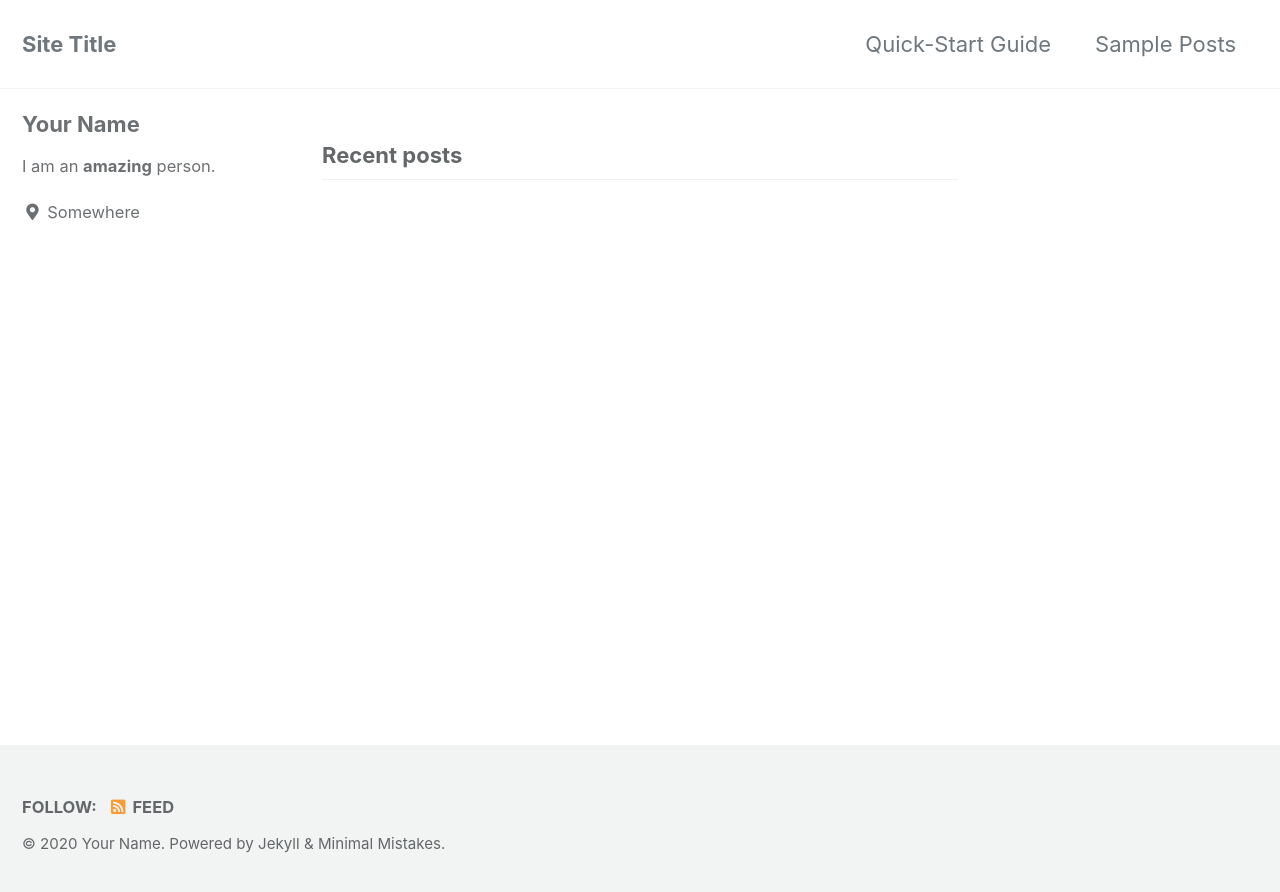
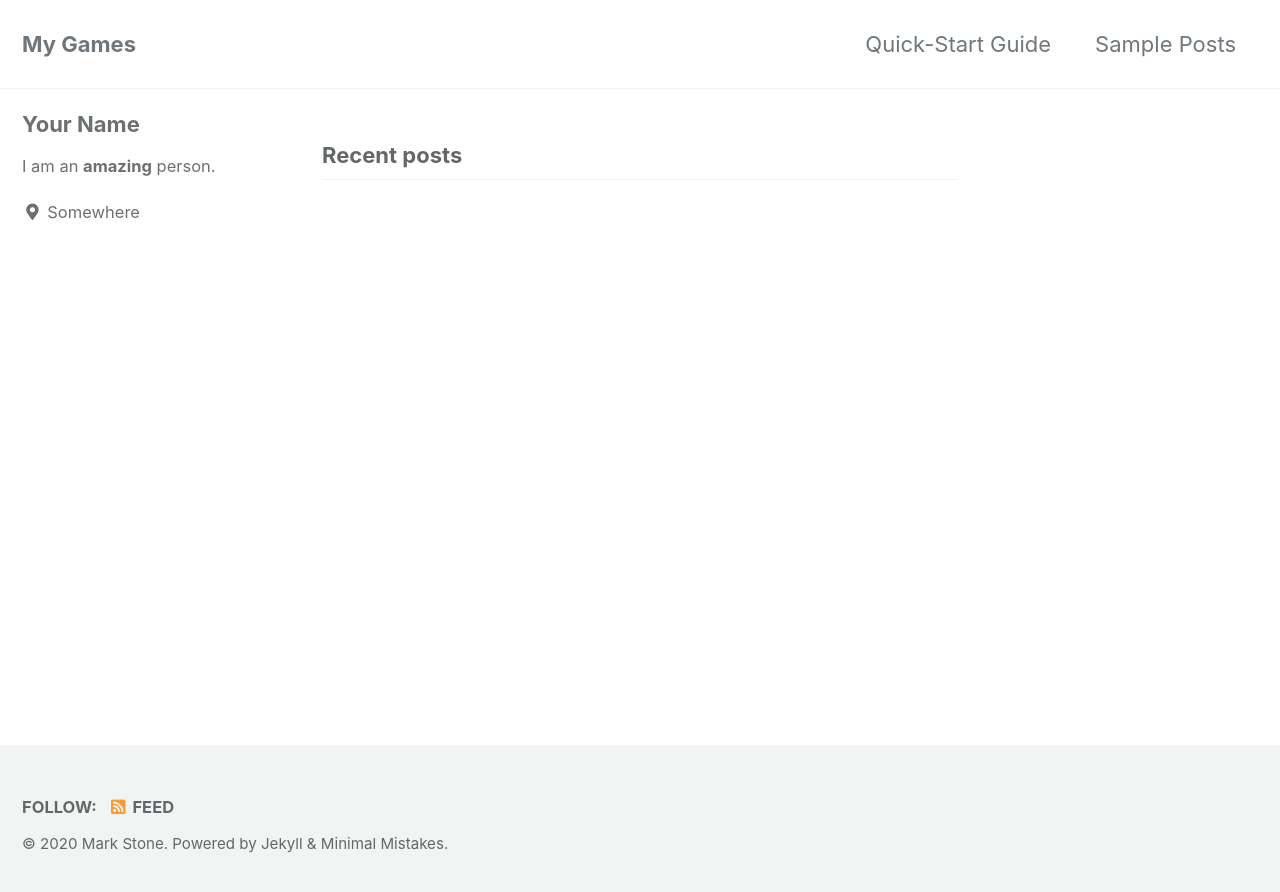
Before and after one commit to MS832376/MS832376.github.io, a Jekyll site: the page built from index.html, in a window 1280 px wide. Shown: the top 892 px of the page. Built offline with Jekyll 4.4.1, drawn with Linux system fonts in a browser that asks for light colours; cached includes are drawn as plain includes; the list of posts is cut into pages by our own code.

Commit message:
Update _config.yml

```diff
--- a/_config.yml
+++ b/_config.yml
@@ -16,10 +16,10 @@ minimal_mistakes_skin    : "default" # "air", "aqua", "contrast", "dark", "dirt"
 
 # Site Settings
 locale                   : "en-US"
-title                    : "Site Title"
+title                    : "My Games"
 title_separator          : "-"
 subtitle                 : # site tagline that appears below site title in masthead
-name                     : "Your Name"
+name                     : "Mark Stone"
 description              : "An amazing website."
 url                      : # the base hostname & protocol for your site e.g. "https://mmistakes.github.io"
 baseurl                  : # the subpath of your site, e.g. "/blog"
```
